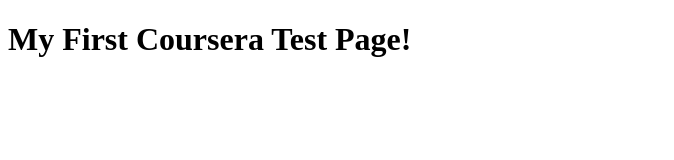
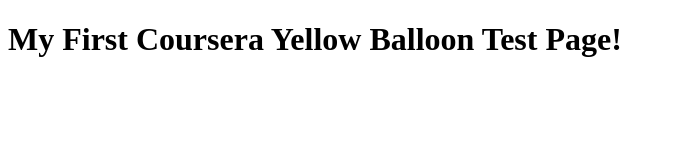
Before and after one commit to Amyt/Coursera, a plain HTML site: page site/index.html in a window 1280 px wide. Shown: the whole page, without its empty margins (0-674 px from the left). Drawn offline with Linux system fonts and the light colour scheme.

Commit message:
update 4-3-16

```diff
--- a/site/index.html
+++ b/site/index.html
@@ -4,6 +4,6 @@
 	<title>Coursera Test Page</title>
 </head>
 <body>
-<h1>My First Coursera Test Page!</h1>
+<h1>My First Coursera Yellow Balloon Test Page!</h1>
 </body>
 </html>
```
Also changed, not shown: module2/index.html (added, +10 -0 lines).
